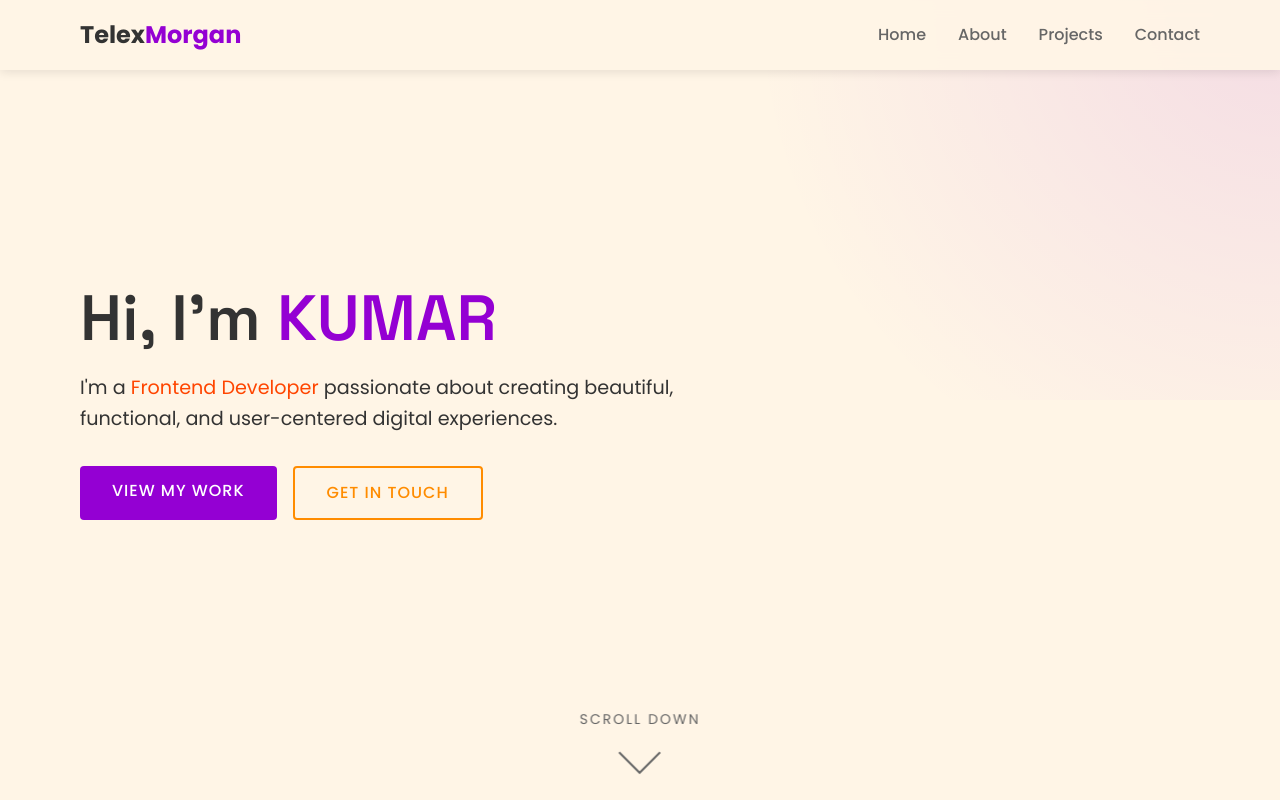
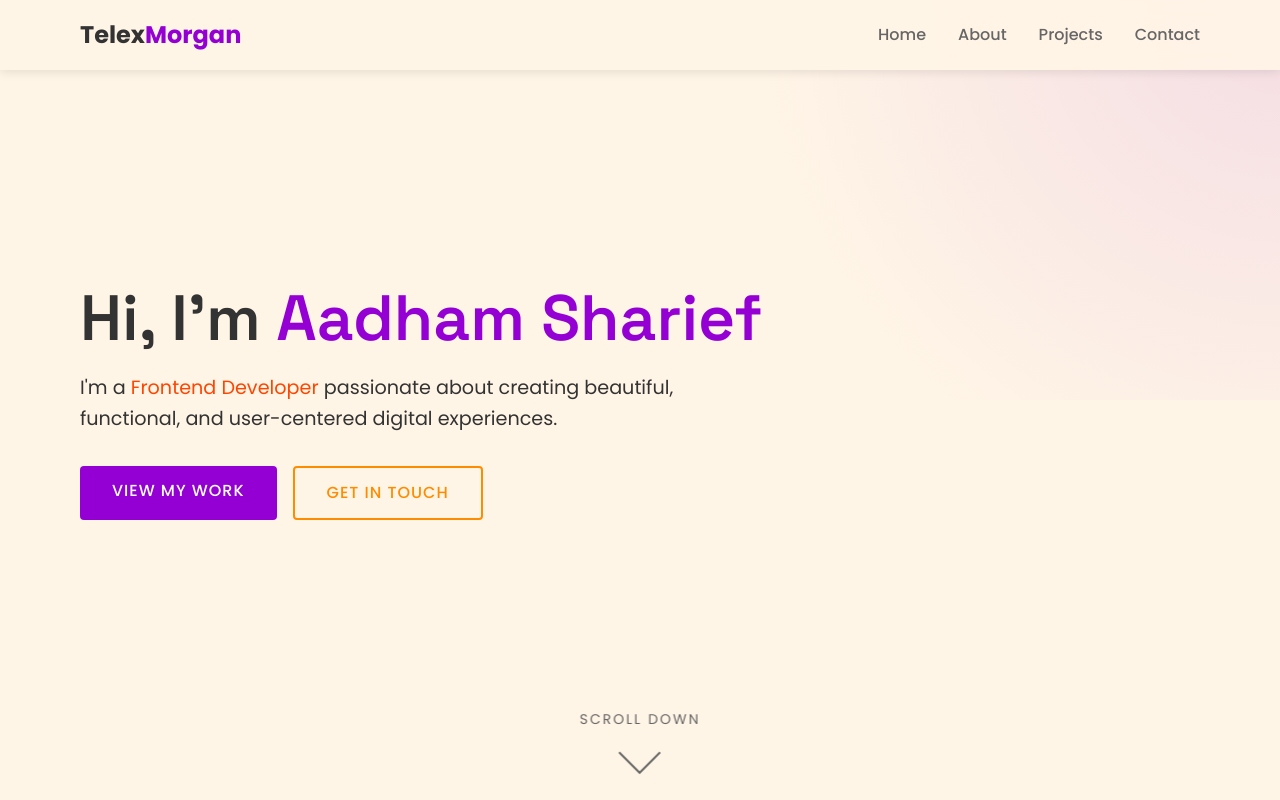
Before and after one commit to Aadhamsharief05/KIT---Agentic-AI---Workshop-, a plain HTML site: page index.html in a window 1280 px wide. Shown: the top 800 px of the page. Drawn offline with Linux system fonts and the light colour scheme.

Commit message:
Update title and name in index.html

```diff
--- a/index.html
+++ b/index.html
@@ -3,7 +3,7 @@
 <head>
     <meta charset="UTF-8">
     <meta name="viewport" content="width=device-width, initial-scale=1.0">
-    <title>Alex Morgan | Frontend Developer</title>
+    <title>Aadham Sharief | SDE</title>
     <style>
         /* ===== RESET & FONTS ===== */
         @import url('https://fonts.googleapis.com/css2?family=Poppins:wght@300;400;500;600;700&family=Space+Grotesk:wght@300;400;500;600;700&display=swap');
@@ -802,7 +802,7 @@
     <!-- Hero Section -->
     <section id="home" class="hero">
         <div class="container hero-content">
-            <h1>Hi, I'm <span class="highlight">KUMAR</span></h1>
+            <h1>Hi, I'm <span class="highlight">Aadham Sharief</span></h1>
             <p>I'm a <span class="accent">Frontend Developer</span> passionate about creating beautiful, functional, and user-centered digital experiences.</p>
             <div class="hero-buttons">
                 <a href="#projects" class="btn">View My Work</a>
```
